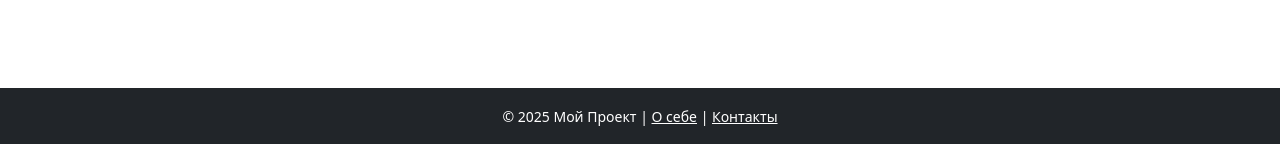
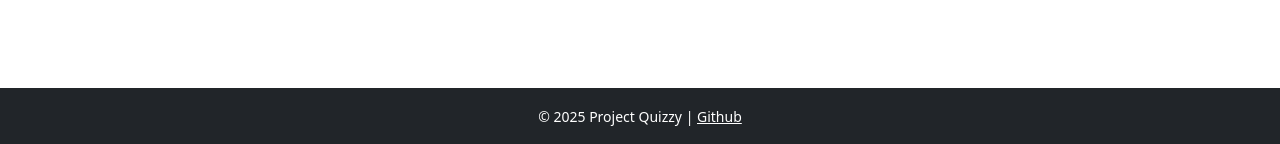
Before and after one commit to truwsfff/Quizzy, a Flask app: page /test in a window 1280 px wide. Shown: the part 656-800 px from the top of the page. Run offline with Flask 3, Linux system fonts and the light colour scheme.

Commit message:
better base html

```diff
--- a/templates/base.html
+++ b/templates/base.html
@@ -9,7 +9,6 @@
 </head>
 <body class="d-flex flex-column min-vh-100">
 
-<!-- Верхняя панель -->
 <nav class="navbar navbar-expand-lg navbar-dark bg-dark">
     <div class="container-fluid">
         <a class="navbar-brand" href="/">
@@ -20,7 +19,7 @@
             <span class="navbar-toggler-icon"></span>
         </button>
         <div class="collapse navbar-collapse" id="navbarNav">
-            <ul class="navbar-nav ms-auto"> <!-- выравнивание кнопок вправо -->
+            <ul class="navbar-nav ms-auto">
                 <li class="nav-item">
                     <a class="nav-link" href="/">Главная</a>
                 </li>
@@ -39,10 +38,9 @@
     {% block content %}{% endblock %}
 </main>
 
-<!-- Нижняя панель -->
 <footer class="bg-dark text-white text-center py-3 mt-auto">
     <div class="container">
-        <small>© 2025 Мой Проект | <a href="/about" class="text-white text-decoration-underline">О себе</a> | <a href="/contact" class="text-white text-decoration-underline">Контакты</a></small>
+        <small>© 2025 Project Quizzy | <a href="https://github.com/truwsfff/Quizzy" class="text-white text-decoration-underline">Github</a></small>
     </div>
 </footer>
 
```
